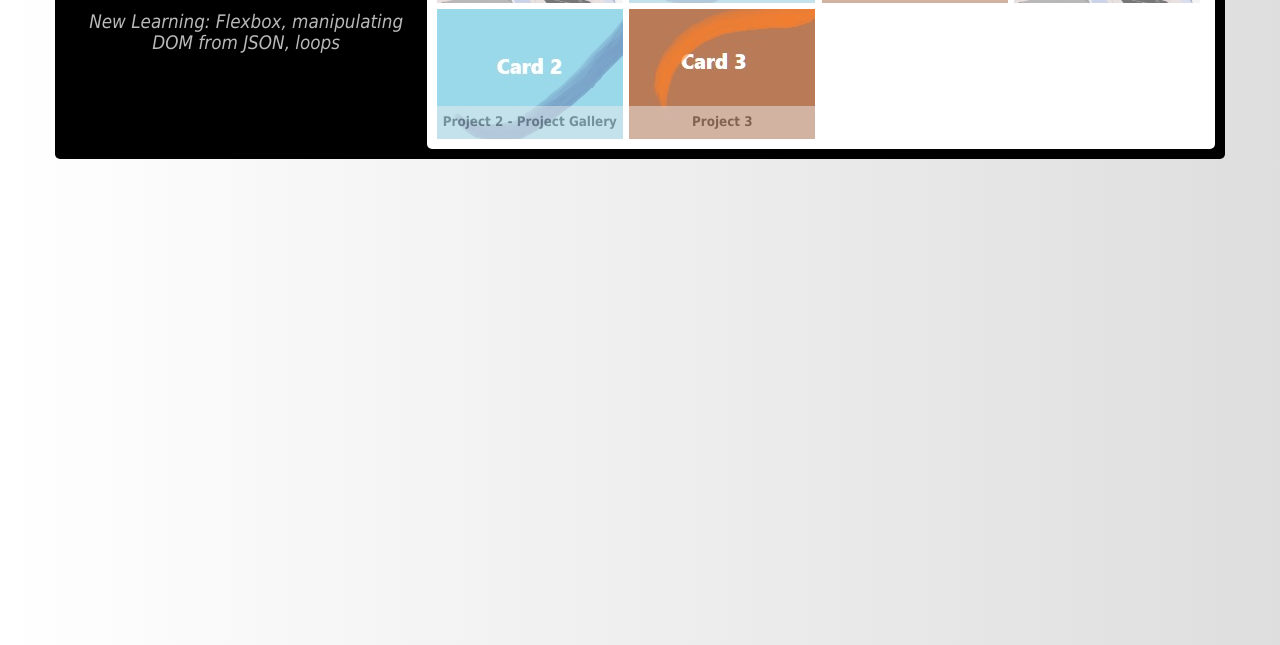
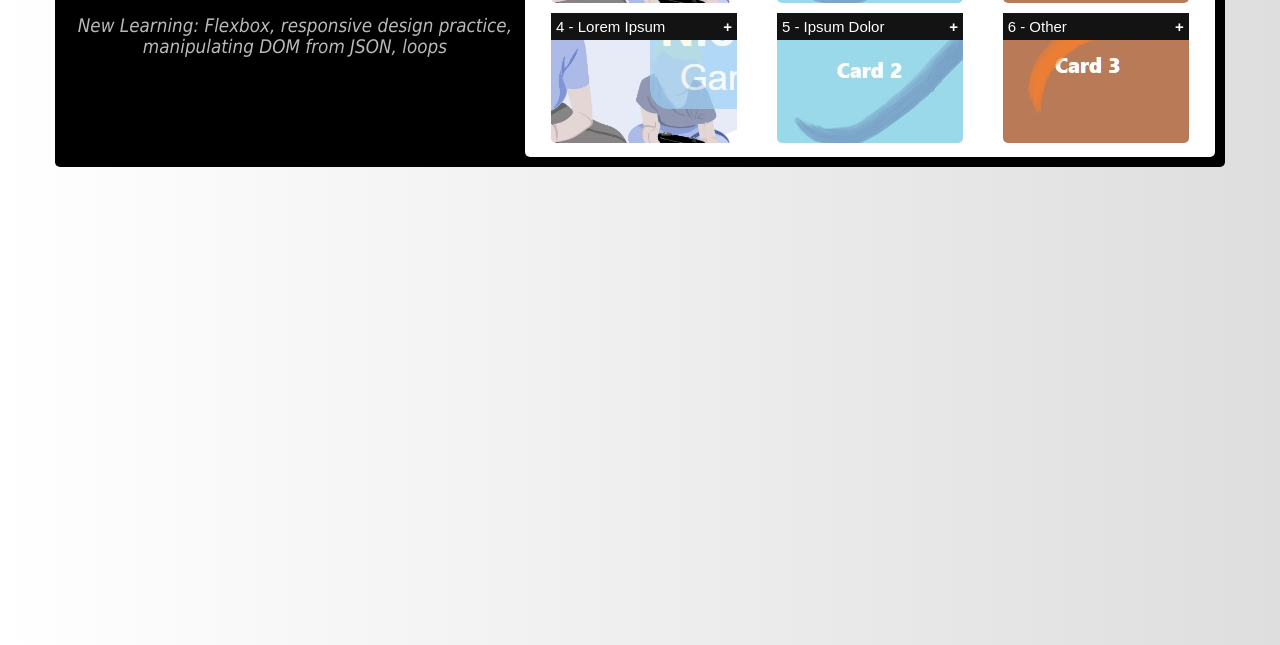
Before and after one commit to Nickb89/Project-Gallery, a plain HTML site: page index.html in a window 1280 px wide. Shown: the part 155-800 px from the top of the page. Drawn offline with Linux system fonts and the light colour scheme.

Commit message:
New feature-Collapsable description box and button
I learned how to loop through my projects JSON file and created
buttons, descriptions and links by inserting HTML elements.

I looped through each button and added a 'click' event listener. When
a button is clicked, the description's display is set to block instead
of none. I then looped through each button to check that if it wasn't
the current one selected then it should close (display: none).

This has been lots of fun.

```diff
--- a/imageInfo.json
+++ b/imageInfo.json
@@ -1,27 +1,39 @@
 [
 	{
 		"url" : "images/card1.jpg",
-		"caption" : "Project 1 - Hobby Page"
+		"caption" : "1 - Hobby Page. ",
+        "githubURL" : "https://nickb89.github.io/Project-1---Hobby-Page---Gaming-With-Family/",
+        "description" : "Check out my first simple hobby page!"
 	},
 	{
 		"url" : "images/card2.jpg",
-		"caption" : "Project 2 - Project Gallery"
+		"caption" : "2 - Project Gallery",
+        "githubURL" : "#",
+        "description" : "A gallery to show off all that I have learned!"
 	},
     {
 		"url" : "images/card3.jpg",
-		"caption" : "Project 3"
+		"caption" : "3 - Coming Soon",
+        "githubURL" : "#",
+        "description" : "Coming soon!"
 	},
     {
 		"url" : "images/card1.jpg",
-		"caption" : "Project 1 - Hobby Page"
+		"caption" : "4 - Lorem Ipsum",
+        "githubURL" : "#",
+        "description" : "Coming soon!"
 	},
 	{
 		"url" : "images/card2.jpg",
-		"caption" : "Project 2 - Project Gallery"
+		"caption" : "5 - Ipsum Dolor ",
+        "githubURL" : "#",
+        "description" : "Check out my first simple hobby page!"
 	},
     {
 		"url" : "images/card3.jpg",
-		"caption" : "Project 3"
+		"caption" : "6 - Other",
+        "githubURL" : "#",
+        "description" : "Check out my first simple hobby page!"
 	}
 
 ]
--- a/index.html
+++ b/index.html
@@ -6,6 +6,7 @@
     <meta http-equiv="X-UA-Compatible" content="ie=edge">
     <title>Project Gallery - Nicholas Ball</title>
     <link rel="stylesheet" href="style.css">
+
   </head>
   <body>
     <main>
@@ -15,7 +16,7 @@
                 <div id="header">
                  <header>
                      <h2>Nick Ball: Project Gallery</h2>
-                     <h3>New Learning: Flexbox, manipulating DOM from JSON, loops</h3>
+                     <h3>New Learning: Flexbox, responsive design practice, manipulating DOM from JSON, loops</h3>
                 </header>
                 </div>
 
@@ -30,5 +31,6 @@
         </div>
     </main>
 	<script src="script.js"></script>
+
   </body>
 </html>
--- a/script.js
+++ b/script.js
@@ -1,12 +1,55 @@
 fetch("imageInfo.json")
 .then(response => response.json())
 .then(data => {
-    console.log(data[0].url)
+
     let galleryContainer = document.getElementById("gallery");
     for (let i = 0; i < data.length; i++) {
-        let figure = document.createElement("figure");
-        figure.innerHTML = '<img src=' + data[i].url + '>'
-        + '<figcaption><p>' + data[i].caption + '</p></figcaption>';
-        galleryContainer.appendChild(figure);
+        let itemDiv = document.createElement("div");
+        itemDiv.className = "itemDiv";
+        itemDiv.innerHTML =
+        '<div class="textContainer"><button type="button" class="collapsible">' + data[i].caption + '</button>' +
+        '<div class="description"><p>' +
+        data[i].description + '<a href="' + data[i].githubURL + '"> Link</a></p></div></div>'
+        + '<img src=' + data[i].url + '>';
+        galleryContainer.appendChild(itemDiv);
     }
-})
+});
+
+window.addEventListener('load', (event) => {
+
+    let coll = document.getElementsByClassName("collapsible");
+    let i;
+
+for (i = 0; i < coll.length; i++) {
+  coll[i].addEventListener("click", function() {
+    this.classList.toggle("active");
+    let content = this.nextElementSibling;
+    if (content.style.display === "block") {
+      content.style.display = "none";
+    } else {
+      content.style.display = "block";
+    }
+    Array.from(document.querySelectorAll('.description')).forEach(el => {
+      if (el !== content)
+        el.style.display = 'none';
+    });
+
+  });
+}
+});
+
+
+// Fetch all the details element.
+const details = document.querySelectorAll("collapsible");
+
+// Add the onclick listeners.
+details.forEach((targetButton) => {
+  targetButton.addEventListener("click", () => {
+    // Close all the details that are not targetDetail.
+    details.forEach((detail) => {
+      if (detail !== targetDetail) {
+        detail.style.display = "none";
+      }
+    });
+  });
+});
--- a/style.css
+++ b/style.css
@@ -20,11 +20,8 @@ body{
     padding: 10px;
     border-radius: 5px;
   }
-/*Gallery Content takes a larger proportion of the flexbox row*/
-  #galleryContent{
-    flex: 2 0 1;
-    padding: 0;
-  }
+
+
 /*Header or title area*/
   #header{
     display: flex;
@@ -48,8 +45,15 @@ body{
     font-weight: 100;
     font-style: italic;
   }
+
+  /*Gallery Content takes a larger proportion of the flexbox row*/
+  #galleryContent{
+    flex: 2 0 1;
+    padding: 0;
+  }
+
 /*sets how the gallery items behave*/
-  #gallery{
+#gallery{
     display: flex;
     flex-wrap: wrap;
     gap: .4em;
@@ -57,26 +61,67 @@ body{
     background-color: white;
     padding: .6em;
     margin: 0;
+    justify-content: space-around;
   }
 
-  figure {
-    display: flex;
-    flex-flow: column nowrap;
+
+  .itemDiv {
     position: relative;
     margin:0;
+    border-radius: 5px;
   }
-  figcaption {
+
+  .itemDiv img{
+    border-radius: 5px;
+  }
+
+  .collapsible {
+    background-color: rgb(19, 19, 19);
+    color: white;
+    cursor: pointer;
+    padding: 5px;
+    width:100%;
+    border: none;
+    text-align: left;
+    outline: none;
+    font-size: 15px;
+
+  }
+
+  .collapsible:after {
+    content: '\002B';
+    color: white;
+    font-weight: bold;
+    float: right;
+    margin-left: 5px;
+  }
+
+  .active, .collapsible:hover {
+    background-color: rgb(207, 207, 207);
+  }
+
+  .active:after {
+    content: "\2212";
+  }
+
+  .description{
+    padding: 0 18px;
+    display: none;
+    overflow: hidden;
+    background-color: #f1f1f1;
+    font-size: smaller;
+    opacity: 0.6;
+
+  }
+
+  .textContainer{
     position: absolute;
-    bottom: 0%;
-    text-align: center;
-    line-height: .5em;
-    width: 100%;
-    opacity: 0.5;
-    font-weight: bold;
-    color: rgb(77, 77, 77);
-    background-color: rgb(236, 236, 236);
-    font-size:smaller;
+    top:0%;
+    width:100%;
+    display:flex;
+    flex-direction: column;
   }
+
 
 
 /*When the page width shrinks to around a mobile device width, change the flex direction to suit portrait mode*/
```
